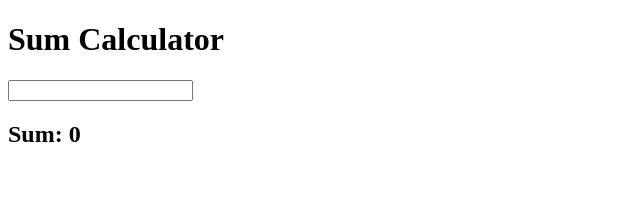
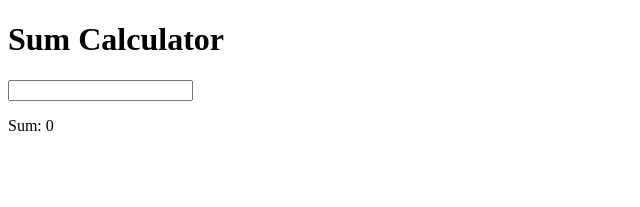
Before and after one commit to acciojob/sum-calculator-shetesaniya22-create, a React app: page / in a window 1280 px wide. Shown: the top 207 px of the page, without its empty margins (0-640 px from the left). Built offline with nearby package versions, Linux system fonts and the light colour scheme.

Commit message:
fix sum display tag

```diff
--- a/src/components/SumCalculator.jsx
+++ b/src/components/SumCalculator.jsx
@@ -26,7 +26,7 @@ function SumCalculator() {
 
         <input type="number" name="number" id="number" onBlur={handleChange} />
 
-        <h2>Sum: {sum}</h2>
+        <p>Sum: {sum}</p>
       </form>
     </>
   );
```
